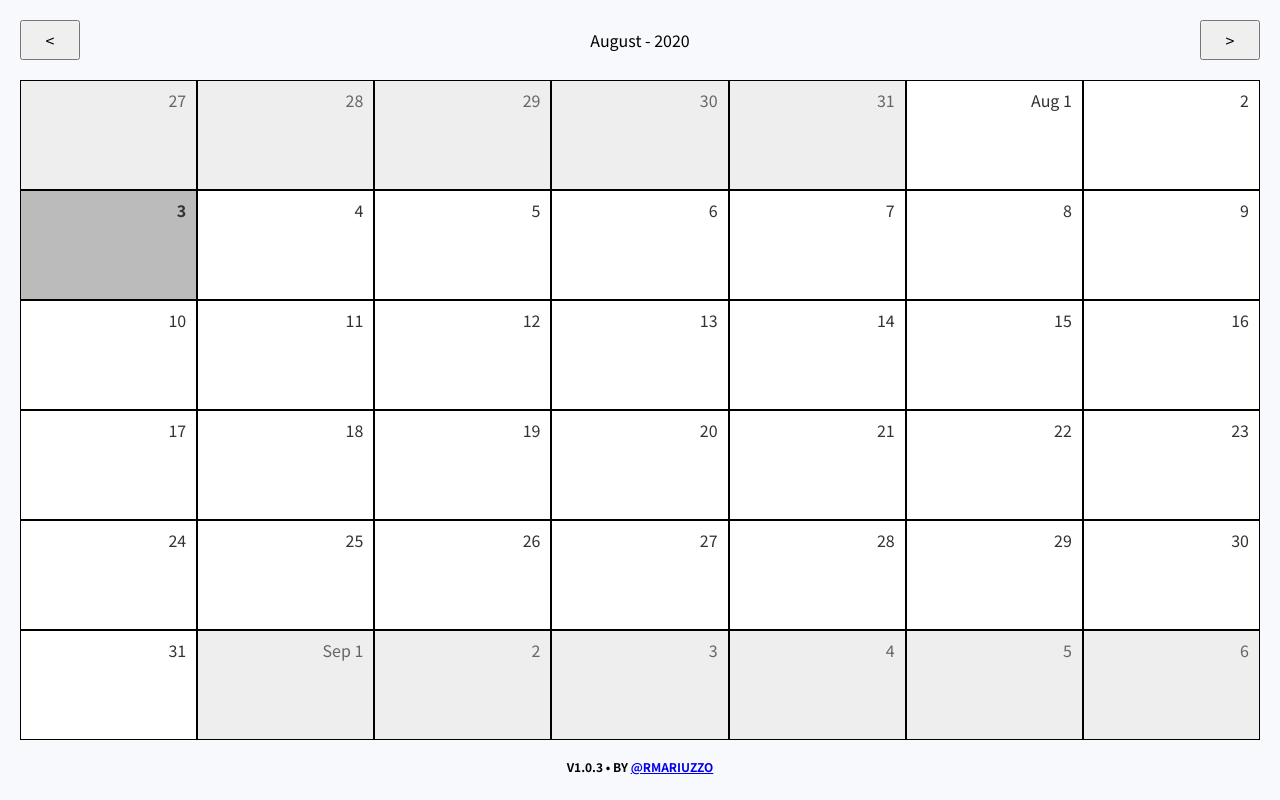
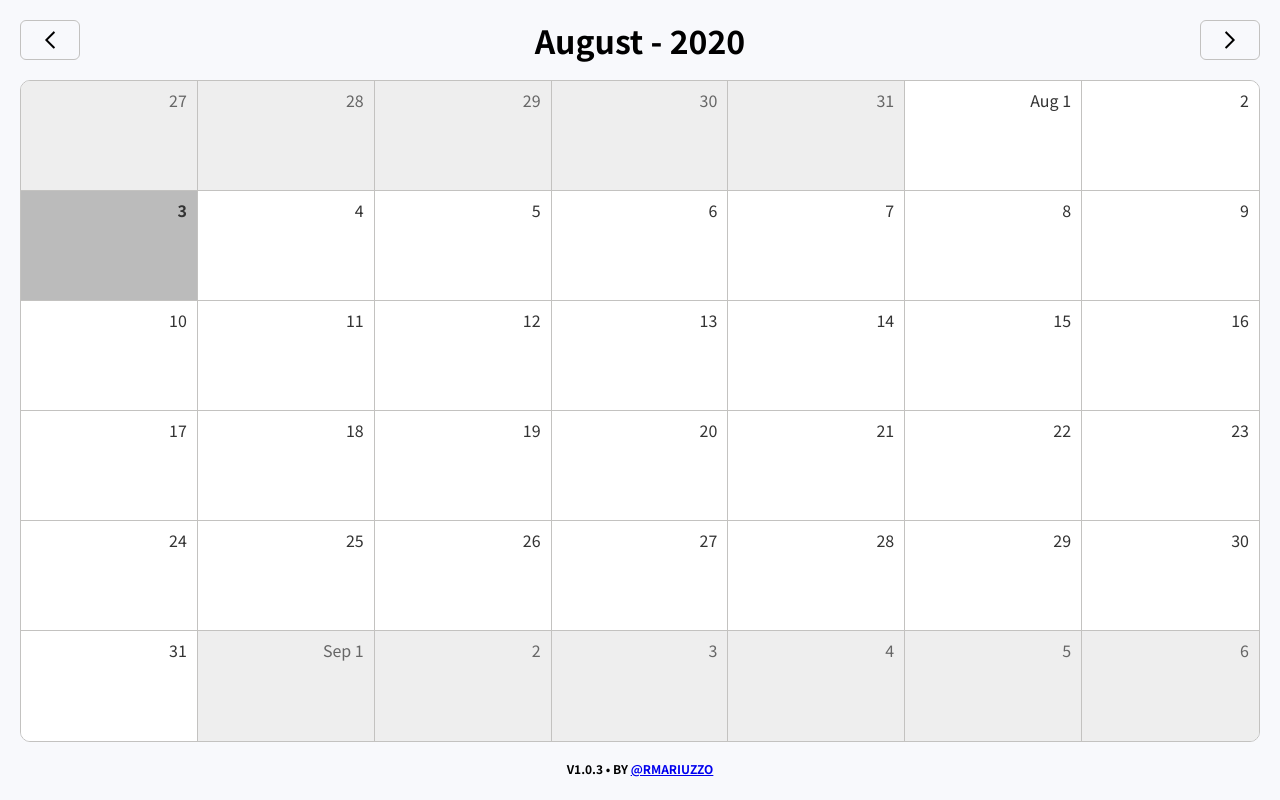
Before and after one commit to rmariuzzo/calendar, a React (Create React App) app: page / in a window 1280 px wide. Built offline with nearby package versions, Linux system fonts and the light colour scheme.

Commit message:
Use FA5 icons and improve border styles.

```diff
--- a/src/calendar/CalendarControls.tsx
+++ b/src/calendar/CalendarControls.tsx
@@ -7,6 +7,8 @@ import React, { FC } from 'react'
 import styled from 'styled-components'
 
 import { unit } from '../theme'
+
+import { ChevronLeft, ChevronRight } from './icons'
 
 export const controlsHeight = unit * 3
 
@@ -20,15 +22,36 @@ const Container = styled.div`
 `
 
 const Button = styled.button`
-  display: block;
+  cursor: pointer;
+  display: flex;
+  justify-content: center;
+  align-items: center;
   height: 100%;
   width: ${controlsHeight}px;
+  border: ${$ => $.theme.colors.neutralDark} solid ${$ => $.theme.borderWidths.thin}px;
+  border-radius: ${$ => $.theme.borderRadiuses.normal}px;
+  background-color: ${$ => $.theme.colors.neutral};
+
+  & > svg {
+    height: ${$ => $.theme.unit}px;
+    width: ${$ => $.theme.unit}px;
+
+    &:first-child {
+      margin-right: ${$ => $.theme.unit / 2}px;
+    }
+
+    &:last-child {
+      margin-left: ${$ => $.theme.unit / 2}px;
+    }
+  }
 `
 
 const Month = styled.div`
   flex: 1 0 auto;
   padding: 0 ${unit}px;
   text-align: center;
+  font-size: ${$ => $.theme.fontSizes.largest}px;
+  font-weight: ${$ => $.theme.fontWeights.bold};
 `
 
 type CalendarControlsProps = {
@@ -49,11 +72,15 @@ export const CalendarControls: FC<CalendarControlsProps> = props => {
 
   return (
     <Container {...more}>
-      <Button onClick={previousMonth}>&lt;</Button>
+      <Button onClick={previousMonth}>
+        <ChevronLeft />
+      </Button>
       <Month>
         {format(value, 'MMMM - yyyy')}
       </Month>
-      <Button onClick={nextMonth}>&gt;</Button>
+      <Button onClick={nextMonth}>
+        <ChevronRight />
+      </Button>
     </Container>
   )
 }
--- a/src/calendar/CalendarDates.tsx
+++ b/src/calendar/CalendarDates.tsx
@@ -24,6 +24,9 @@ const Container = styled.ul`
   list-style-type: none;
   margin: 0;
   padding: 0;
+  border: ${$ => $.theme.colors.neutralDark} solid ${$ => $.theme.borderWidths.thin}px;
+  border-radius: ${$ => $.theme.unit / 2}px;
+  overflow: hidden;
 `
 
 type CalendarDateProps = {
@@ -34,7 +37,6 @@ type CalendarDateProps = {
 const CalendarDate = styled.li<CalendarDateProps>`
   flex: 0 0 ${100 / 7}%;
   height: calc((100vh - ${controlsHeight + footerHeight}px - ${unit * 2}px) / 6);
-  border: #000 solid 1px;
   color: ${props => (props.inMonth ? '#333' : '#666')};
   text-align: right;
   background-color: ${props => (props.inMonth ? '#fff' : '#eee')};
@@ -42,6 +44,7 @@ const CalendarDate = styled.li<CalendarDateProps>`
   overflow: hidden;
   text-overflow: ellipsis;
   white-space: nowrap;
+
   ${props =>
     props.today &&
     `
@@ -49,6 +52,14 @@ const CalendarDate = styled.li<CalendarDateProps>`
     border-color: #000;
     background-color: #bbb;
   `}
+
+  &:nth-last-child(n+8) {
+    border-bottom: ${$ => $.theme.colors.neutralDark} solid ${$ => $.theme.borderWidths.thin}px;
+  }
+
+  &:not(:nth-child(7n)) {
+    border-right: ${$ => $.theme.colors.neutralDark} solid ${$ => $.theme.borderWidths.thin}px;
+  }
 `
 
 const weekStartsOn = 1
--- /dev/null
+++ b/src/calendar/icons/index.tsx
@@ -0,0 +1,2 @@
+export { ReactComponent as ChevronLeft } from './chevron-left-regular.svg'
+export { ReactComponent as ChevronRight } from './chevron-right-regular.svg'
--- a/src/theme.tsx
+++ b/src/theme.tsx
@@ -10,11 +10,23 @@ export const theme = {
   fontSizes: {
     small: 12,
     normal: 16,
+    large: 18,
+    larger: 24,
+    largest: 32,
+  },
+  borderWidths: {
+    thin: 1,
+    normal: 3,
+  },
+  borderRadiuses: {
+    small: 3,
+    normal: 6,
   },
   unit,
   colors: {
     neutral: '#f8f9fc',
-    neutralDark: '#474b5c',
+    neutralDark: '#c3c2c0',
+    neutralDarker: '#474b5c',
   },
 }
 
```
Also changed, not shown: src/calendar/icons/chevron-left-regular.svg (added), src/calendar/icons/chevron-right-regular.svg (added).
